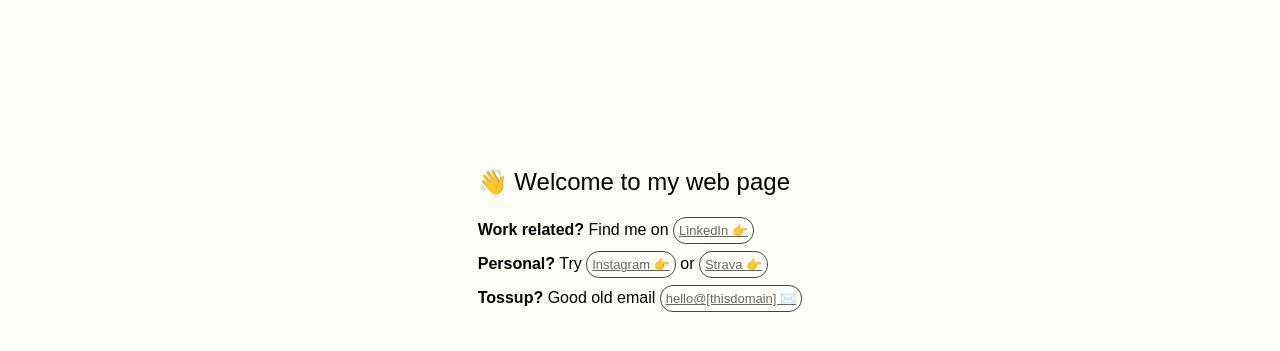
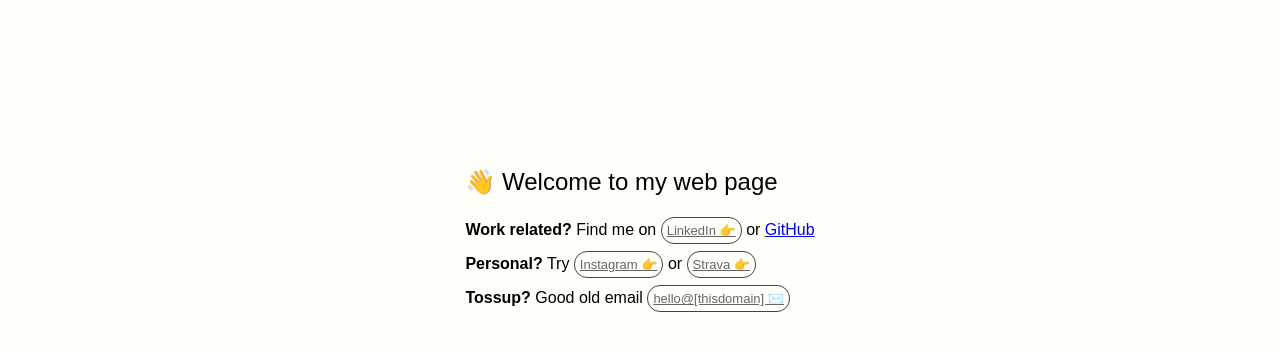
Before and after one commit to danielshamburger/danielshamburger.com, a plain HTML site: page index.html in a window 1280 px wide. Shown: the part 165-516 px from the top of the page. Drawn offline with Linux system fonts and the light colour scheme.

Commit message:
add github

```diff
--- a/index.html
+++ b/index.html
@@ -104,7 +104,7 @@
 	<main>
 		<section>
 			<h2>👋 Welcome to my web page</h2>
-			<p><strong>Work related?</strong> Find me on <a class="button" target="_blank" href="https://www.linkedin.com/in/danielshamburger/">LinkedIn 👉</a></p>
+			<p><strong>Work related?</strong> Find me on <a class="button" target="_blank" href="https://www.linkedin.com/in/danielshamburger/">LinkedIn 👉</a> or <a href="https://github.com/danielshamburger/">GitHub</a></p>
 			<p><strong>Personal?</strong> Try <a class="button" href="https://www.instagram.com/danielshamburger/" target="_blank">Instagram 👉</a> or <a class="button" target="_blank" href="https://www.strava.com/athletes/2136969">Strava 👉</a></p>
 			<p><strong>Tossup?</strong> Good old email <span class="button">hello@[thisdomain] ✉️</span></a></p>
 		</section>
```
